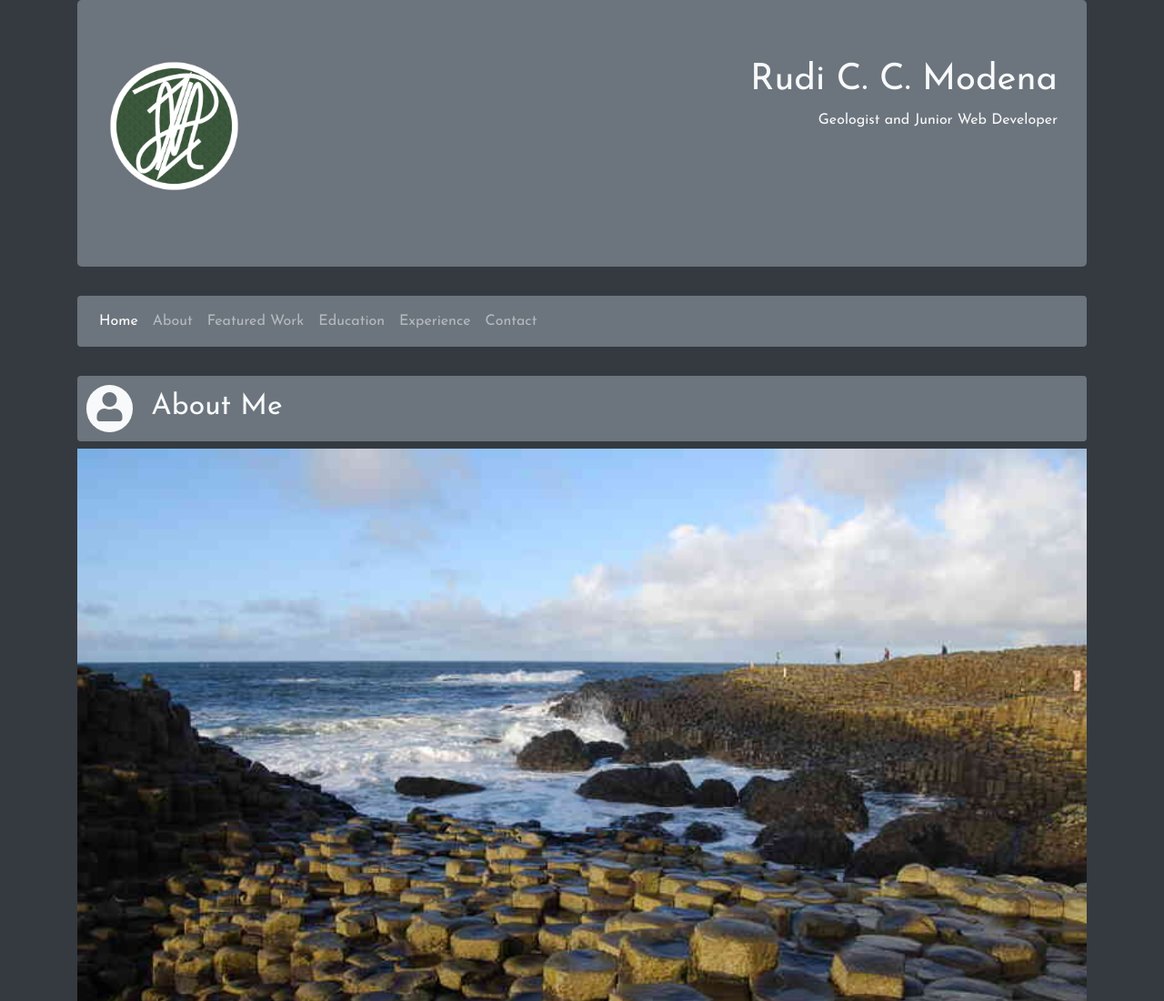
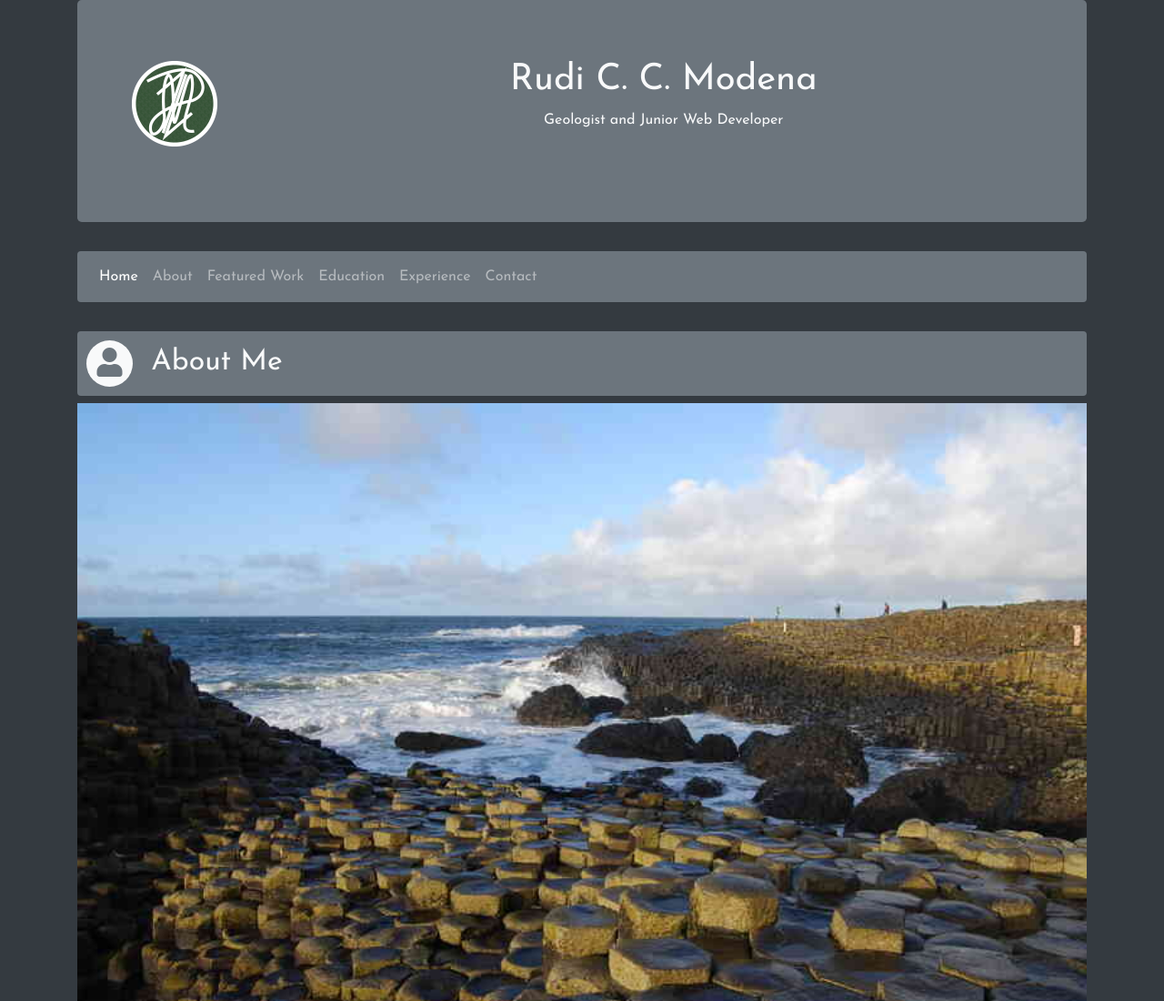
Before and after one commit to rccmodena/FSND_build_a_portfolio_site, a website: page index.html in a window 1280 px wide. Shown: the top 1100 px of the page at 91% size. Drawn offline with nearby package versions, Linux system fonts and the light colour scheme.

Commit message:
Updated styles.css

```diff
--- a/css/styles.css
+++ b/css/styles.css
@@ -2,8 +2,18 @@ body {
     font-family: 'Josefin Sans', sans-serif;
 }
 
-#jumdfbotronContainer{
-    display: none;
+.header-logo {
+    display: flex;
+    justify-content: center;
+    align-items: center;
+}
+
+.img-logo {
+    max-width: 100px;
+}
+
+.header-title {
+    text-align: center;
 }
 
 .navbar {
@@ -11,11 +21,7 @@ body {
 }
 
 .nav-item:hover {
-    background-color: #20c997;
-}
-
-.header-title {
-    text-align: right;
+    background-color: #343a40;
 }
 
 .articles {
@@ -36,6 +42,11 @@ body {
 
 .featured-work {
     padding: 20px;
+}
+
+.featured-work:hover {
+    background-color: #6c757d;
+    cursor: pointer;
 }
 
 .experience-title {
```
